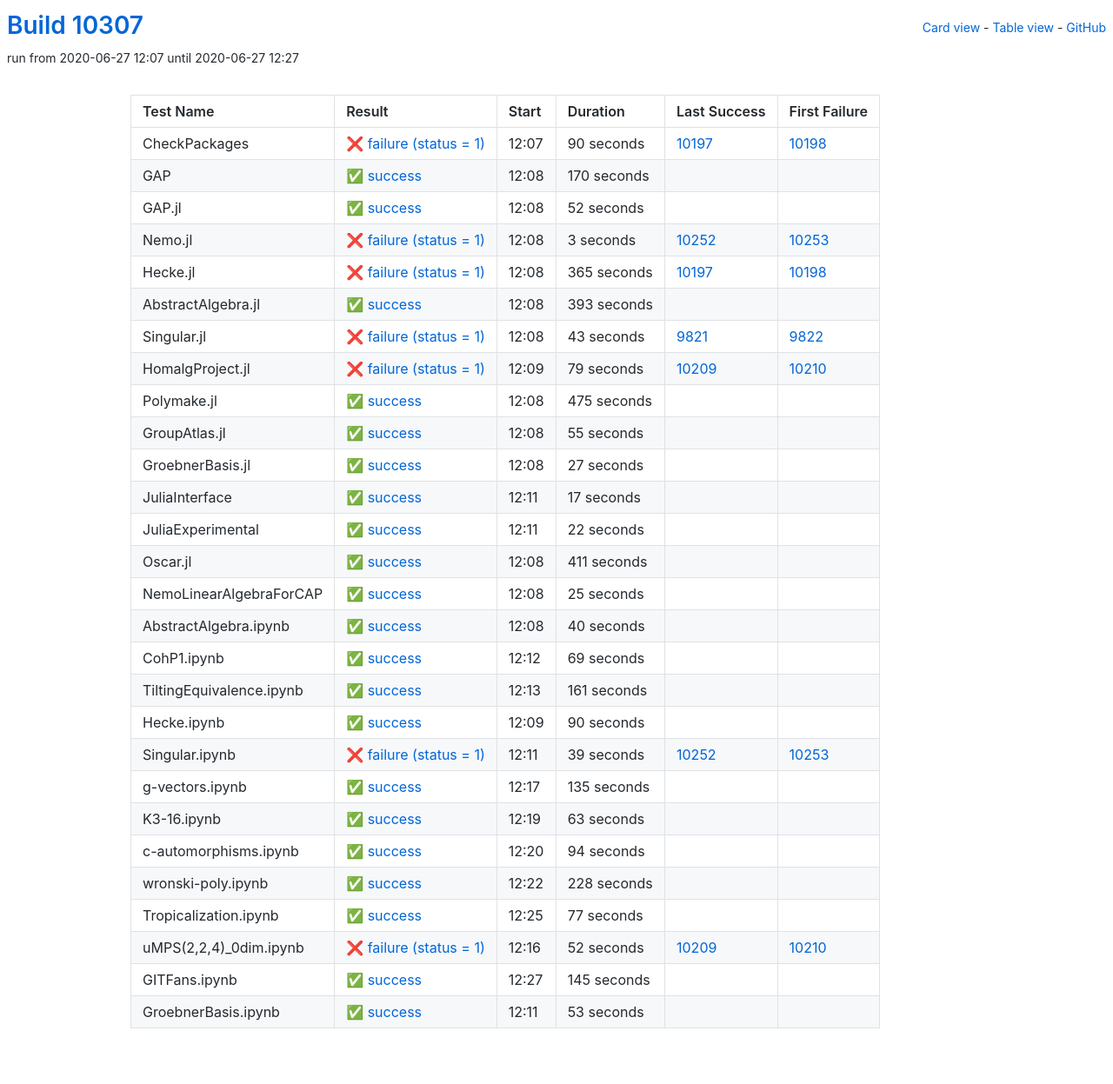
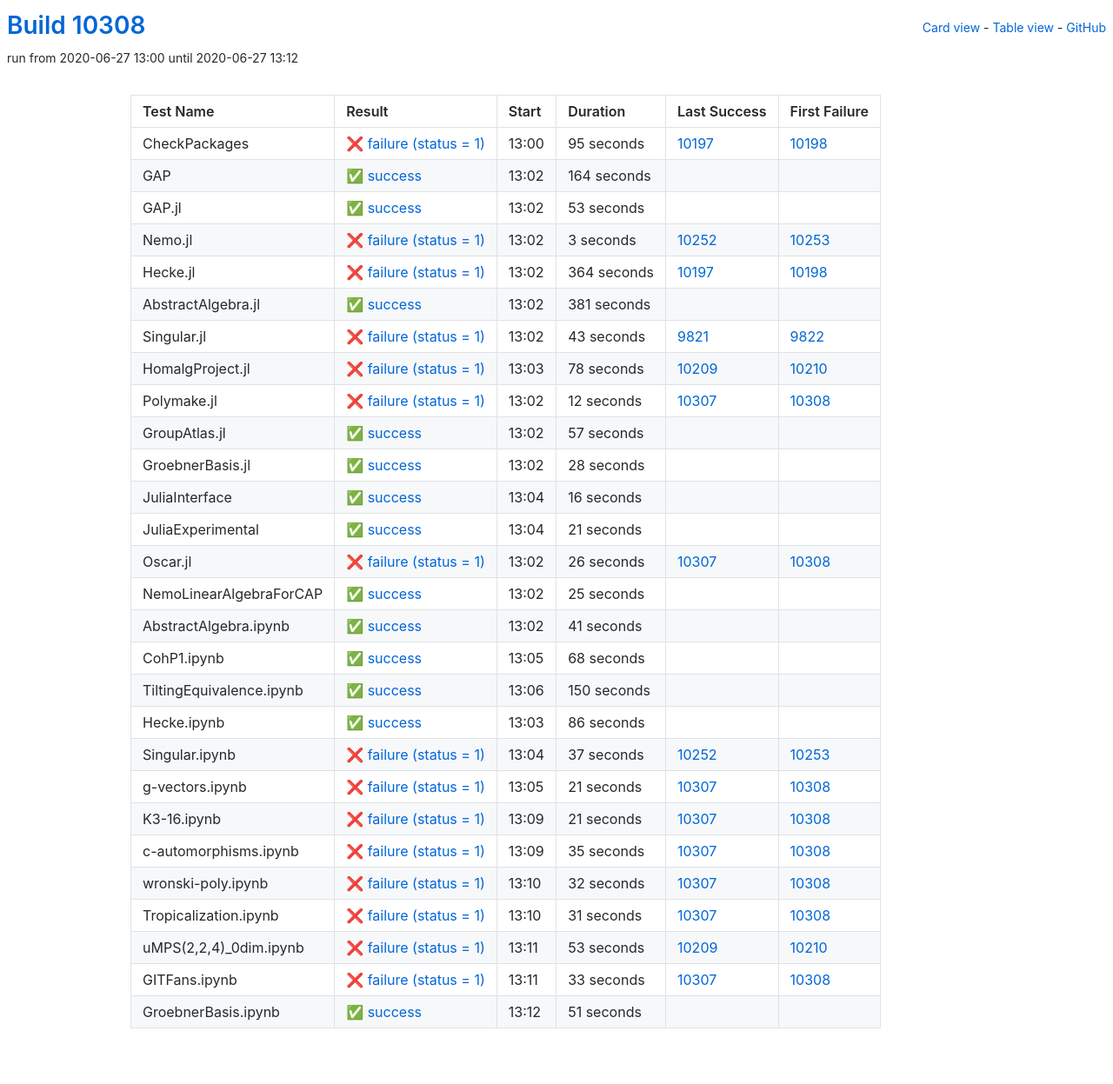
Before and after one commit to oscar-system/oscar-ci-status, a Jekyll site: the page built from table.html, in a window 1280 px wide. Shown: the whole page at 87% size. Built offline with Jekyll 4.4.1, drawn with Linux system fonts in a browser that asks for light colours.

Commit message:
Build #10308

```diff
--- a/_data/ci.yml
+++ b/_data/ci.yml
@@ -1,6 +1,6 @@
 ---
-build: 10307
-build_url: https://oscarci.mathematik.uni-kl.de/job/oscar/10307/
+build: 10308
+build_url: https://oscarci.mathematik.uni-kl.de/job/oscar/10308/
 job: oscar
 organization: oscar-system
 repo: oscar-ci-status
@@ -8,44 +8,44 @@ repourl: https://github.com/oscar-system/oscar-ci-status
 tests:
 - name: CheckPackages
   id: checkpackages
-  log: https://oscarci.mathematik.uni-kl.de/job/oscar/10307/artifact/logs/build-10307/CheckPackages.log
-  start: 2020-06-27 12:07
+  log: https://oscarci.mathematik.uni-kl.de/job/oscar/10308/artifact/logs/build-10308/CheckPackages.log
+  start: 2020-06-27 13:00
   success: false
   exitcode: 1
   status: failure
-  duration: 90
+  duration: 95
   last_success: 10197
   last_success_url: https://oscarci.mathematik.uni-kl.de/job/oscar/10197/
   first_failure: 10198
   first_failure_url: https://oscarci.mathematik.uni-kl.de/job/oscar/10198/
 - name: GAP
   id: gap
-  log: https://oscarci.mathematik.uni-kl.de/job/oscar/10307/artifact/logs/build-10307/GAP.log
-  start: 2020-06-27 12:08
+  log: https://oscarci.mathematik.uni-kl.de/job/oscar/10308/artifact/logs/build-10308/GAP.log
+  start: 2020-06-27 13:02
   success: true
   exitcode: 0
   status: success
-  duration: 170
+  duration: 164
   last_success: false
   last_success_url:
   first_failure: false
   first_failure_url:
 - name: GAP.jl
   id: gap-jl
-  log: https://oscarci.mathematik.uni-kl.de/job/oscar/10307/artifact/logs/build-10307/GAP.jl.log
-  start: 2020-06-27 12:08
+  log: https://oscarci.mathematik.uni-kl.de/job/oscar/10308/artifact/logs/build-10308/GAP.jl.log
+  start: 2020-06-27 13:02
   success: true
   exitcode: 0
   status: success
-  duration: 52
+  duration: 53
   last_success: false
   last_success_url:
   first_failure: false
   first_failure_url:
 - name: Nemo.jl
   id: nemo-jl
-  log: https://oscarci.mathematik.uni-kl.de/job/oscar/10307/artifact/logs/build-10307/Nemo.jl.log
-  start: 2020-06-27 12:08
+  log: https://oscarci.mathematik.uni-kl.de/job/oscar/10308/artifact/logs/build-10308/Nemo.jl.log
+  start: 2020-06-27 13:02
   success: false
   exitcode: 1
   status: failure
@@ -56,32 +56,32 @@ tests:
   first_failure_url: https://oscarci.mathematik.uni-kl.de/job/oscar/10253/
 - name: Hecke.jl
   id: hecke-jl
-  log: https://oscarci.mathematik.uni-kl.de/job/oscar/10307/artifact/logs/build-10307/Hecke.jl.log
-  start: 2020-06-27 12:08
+  log: https://oscarci.mathematik.uni-kl.de/job/oscar/10308/artifact/logs/build-10308/Hecke.jl.log
+  start: 2020-06-27 13:02
   success: false
   exitcode: 1
   status: failure
-  duration: 365
+  duration: 364
   last_success: 10197
   last_success_url: https://oscarci.mathematik.uni-kl.de/job/oscar/10197/
   first_failure: 10198
   first_failure_url: https://oscarci.mathematik.uni-kl.de/job/oscar/10198/
 - name: AbstractAlgebra.jl
   id: abstractalgebra-jl
-  log: https://oscarci.mathematik.uni-kl.de/job/oscar/10307/artifact/logs/build-10307/AbstractAlgebra.jl.log
-  start: 2020-06-27 12:08
+  log: https://oscarci.mathematik.uni-kl.de/job/oscar/10308/artifact/logs/build-10308/AbstractAlgebra.jl.log
+  start: 2020-06-27 13:02
   success: true
   exitcode: 0
   status: success
-  duration: 393
+  duration: 381
   last_success: false
   last_success_url:
   first_failure: false
   first_failure_url:
 - name: Singular.jl
   id: singular-jl
-  log: https://oscarci.mathematik.uni-kl.de/job/oscar/10307/artifact/logs/build-10307/Singular.jl.log
-  start: 2020-06-27 12:08
+  log: https://oscarci.mathematik.uni-kl.de/job/oscar/10308/artifact/logs/build-10308/Singular.jl.log
+  start: 2020-06-27 13:02
   success: false
   exitcode: 1
   status: failure
@@ -92,92 +92,92 @@ tests:
   first_failure_url: https://oscarci.mathematik.uni-kl.de/job/oscar/9822/
 - name: HomalgProject.jl
   id: homalgproject-jl
-  log: https://oscarci.mathematik.uni-kl.de/job/oscar/10307/artifact/logs/build-10307/HomalgProject.jl.log
-  start: 2020-06-27 12:09
+  log: https://oscarci.mathematik.uni-kl.de/job/oscar/10308/artifact/logs/build-10308/HomalgProject.jl.log
+  start: 2020-06-27 13:03
   success: false
   exitcode: 1
   status: failure
-  duration: 79
+  duration: 78
   last_success: 10209
   last_success_url: https://oscarci.mathematik.uni-kl.de/job/oscar/10209/
   first_failure: 10210
   first_failure_url: https://oscarci.mathematik.uni-kl.de/job/oscar/10210/
 - name: Polymake.jl
   id: polymake-jl
-  log: https://oscarci.mathematik.uni-kl.de/job/oscar/10307/artifact/logs/build-10307/Polymake.jl.log
-  start: 2020-06-27 12:08
+  log: https://oscarci.mathematik.uni-kl.de/job/oscar/10308/artifact/logs/build-10308/Polymake.jl.log
+  start: 2020-06-27 13:02
+  success: false
+  exitcode: 1
+  status: failure
+  duration: 12
+  last_success: 10307
+  last_success_url: https://oscarci.mathematik.uni-kl.de/job/oscar/10307/
+  first_failure: 10308
+  first_failure_url: https://oscarci.mathematik.uni-kl.de/job/oscar/10308/
+- name: GroupAtlas.jl
+  id: groupatlas-jl
+  log: https://oscarci.mathematik.uni-kl.de/job/oscar/10308/artifact/logs/build-10308/GroupAtlas.jl.log
+  start: 2020-06-27 13:02
   success: true
   exitcode: 0
   status: success
-  duration: 475
-  last_success: false
-  last_success_url:
-  first_failure: false
-  first_failure_url:
-- name: GroupAtlas.jl
-  id: groupatlas-jl
-  log: https://oscarci.mathematik.uni-kl.de/job/oscar/10307/artifact/logs/build-10307/GroupAtlas.jl.log
-  start: 2020-06-27 12:08
-  success: true
-  exitcode: 0
-  status: success
-  duration: 55
+  duration: 57
   last_success: false
   last_success_url:
   first_failure: false
   first_failure_url:
 - name: GroebnerBasis.jl
   id: groebnerbasis-jl
-  log: https://oscarci.mathematik.uni-kl.de/job/oscar/10307/artifact/logs/build-10307/GroebnerBasis.jl.log
-  start: 2020-06-27 12:08
+  log: https://oscarci.mathematik.uni-kl.de/job/oscar/10308/artifact/logs/build-10308/GroebnerBasis.jl.log
+  start: 2020-06-27 13:02
   success: true
   exitcode: 0
   status: success
-  duration: 27
+  duration: 28
   last_success: false
   last_success_url:
   first_failure: false
   first_failure_url:
 - name: JuliaInterface
   id: juliainterface
-  log: https://oscarci.mathematik.uni-kl.de/job/oscar/10307/artifact/logs/build-10307/JuliaInterface.log
-  start: 2020-06-27 12:11
+  log: https://oscarci.mathematik.uni-kl.de/job/oscar/10308/artifact/logs/build-10308/JuliaInterface.log
+  start: 2020-06-27 13:04
   success: true
   exitcode: 0
   status: success
-  duration: 17
+  duration: 16
   last_success: false
   last_success_url:
   first_failure: false
   first_failure_url:
 - name: JuliaExperimental
   id: juliaexperimental
-  log: https://oscarci.mathematik.uni-kl.de/job/oscar/10307/artifact/logs/build-10307/JuliaExperimental.log
-  start: 2020-06-27 12:11
+  log: https://oscarci.mathematik.uni-kl.de/job/oscar/10308/artifact/logs/build-10308/JuliaExperimental.log
+  start: 2020-06-27 13:04
   success: true
   exitcode: 0
   status: success
-  duration: 22
+  duration: 21
   last_success: false
   last_success_url:
   first_failure: false
   first_failure_url:
 - name: Oscar.jl
   id: oscar-jl
-  log: https://oscarci.mathematik.uni-kl.de/job/oscar/10307/artifact/logs/build-10307/Oscar.jl.log
-  start: 2020-06-27 12:08
-  success: true
-  exitcode: 0
-  status: success
-  duration: 411
-  last_success: false
-  last_success_url:
-  first_failure: false
-  first_failure_url:
+  log: https://oscarci.mathematik.uni-kl.de/job/oscar/10308/artifact/logs/build-10308/Oscar.jl.log
+  start: 2020-06-27 13:02
+  success: false
+  exitcode: 1
+  status: failure
+  duration: 26
+  last_success: 10307
+  last_success_url: https://oscarci.mathematik.uni-kl.de/job/oscar/10307/
+  first_failure: 10308
+  first_failure_url: https://oscarci.mathematik.uni-kl.de/job/oscar/10308/
 - name: NemoLinearAlgebraForCAP
   id: nemolinearalgebraforcap
-  log: https://oscarci.mathematik.uni-kl.de/job/oscar/10307/artifact/logs/build-10307/NemoLinearAlgebraForCAP.log
-  start: 2020-06-27 12:08
+  log: https://oscarci.mathematik.uni-kl.de/job/oscar/10308/artifact/logs/build-10308/NemoLinearAlgebraForCAP.log
+  start: 2020-06-27 13:02
   success: true
   exitcode: 0
   status: success
@@ -188,157 +188,157 @@ tests:
   first_failure_url:
 - name: AbstractAlgebra.ipynb
   id: abstractalgebra-ipynb
-  log: https://oscarci.mathematik.uni-kl.de/job/oscar/10307/artifact/logs/build-10307/AbstractAlgebra.ipynb.log
-  start: 2020-06-27 12:08
+  log: https://oscarci.mathematik.uni-kl.de/job/oscar/10308/artifact/logs/build-10308/AbstractAlgebra.ipynb.log
+  start: 2020-06-27 13:02
   success: true
   exitcode: 0
   status: success
-  duration: 40
+  duration: 41
   last_success: false
   last_success_url:
   first_failure: false
   first_failure_url:
 - name: CohP1.ipynb
   id: cohp1-ipynb
-  log: https://oscarci.mathematik.uni-kl.de/job/oscar/10307/artifact/logs/build-10307/CohP1.ipynb.log
-  start: 2020-06-27 12:12
+  log: https://oscarci.mathematik.uni-kl.de/job/oscar/10308/artifact/logs/build-10308/CohP1.ipynb.log
+  start: 2020-06-27 13:05
   success: true
   exitcode: 0
   status: success
-  duration: 69
+  duration: 68
   last_success: false
   last_success_url:
   first_failure: false
   first_failure_url:
 - name: TiltingEquivalence.ipynb
   id: tiltingequivalence-ipynb
-  log: https://oscarci.mathematik.uni-kl.de/job/oscar/10307/artifact/logs/build-10307/TiltingEquivalence.ipynb.log
-  start: 2020-06-27 12:13
+  log: https://oscarci.mathematik.uni-kl.de/job/oscar/10308/artifact/logs/build-10308/TiltingEquivalence.ipynb.log
+  start: 2020-06-27 13:06
   success: true
   exitcode: 0
   status: success
-  duration: 161
+  duration: 150
   last_success: false
   last_success_url:
   first_failure: false
   first_failure_url:
 - name: Hecke.ipynb
   id: hecke-ipynb
-  log: https://oscarci.mathematik.uni-kl.de/job/oscar/10307/artifact/logs/build-10307/Hecke.ipynb.log
-  start: 2020-06-27 12:09
+  log: https://oscarci.mathematik.uni-kl.de/job/oscar/10308/artifact/logs/build-10308/Hecke.ipynb.log
+  start: 2020-06-27 13:03
   success: true
   exitcode: 0
   status: success
-  duration: 90
+  duration: 86
   last_success: false
   last_success_url:
   first_failure: false
   first_failure_url:
 - name: Singular.ipynb
   id: singular-ipynb
-  log: https://oscarci.mathematik.uni-kl.de/job/oscar/10307/artifact/logs/build-10307/Singular.ipynb.log
-  start: 2020-06-27 12:11
+  log: https://oscarci.mathematik.uni-kl.de/job/oscar/10308/artifact/logs/build-10308/Singular.ipynb.log
+  start: 2020-06-27 13:04
   success: false
   exitcode: 1
   status: failure
-  duration: 39
+  duration: 37
   last_success: 10252
   last_success_url: https://oscarci.mathematik.uni-kl.de/job/oscar/10252/
   first_failure: 10253
   first_failure_url: https://oscarci.mathematik.uni-kl.de/job/oscar/10253/
 - name: g-vectors.ipynb
   id: g-vectors-ipynb
-  log: https://oscarci.mathematik.uni-kl.de/job/oscar/10307/artifact/logs/build-10307/g-vectors.ipynb.log
-  start: 2020-06-27 12:17
-  success: true
-  exitcode: 0
-  status: success
-  duration: 135
-  last_success: false
-  last_success_url:
-  first_failure: false
-  first_failure_url:
-- name: K3-16.ipynb
-  id: k3-16-ipynb
-  log: https://oscarci.mathematik.uni-kl.de/job/oscar/10307/artifact/logs/build-10307/K3-16.ipynb.log
-  start: 2020-06-27 12:19
-  success: true
-  exitcode: 0
-  status: success
-  duration: 63
-  last_success: false
-  last_success_url:
-  first_failure: false
-  first_failure_url:
-- name: c-automorphisms.ipynb
-  id: c-automorphisms-ipynb
-  log: https://oscarci.mathematik.uni-kl.de/job/oscar/10307/artifact/logs/build-10307/c-automorphisms.ipynb.log
-  start: 2020-06-27 12:20
-  success: true
-  exitcode: 0
-  status: success
-  duration: 94
-  last_success: false
-  last_success_url:
-  first_failure: false
-  first_failure_url:
-- name: wronski-poly.ipynb
-  id: wronski-poly-ipynb
-  log: https://oscarci.mathematik.uni-kl.de/job/oscar/10307/artifact/logs/build-10307/wronski-poly.ipynb.log
-  start: 2020-06-27 12:22
-  success: true
-  exitcode: 0
-  status: success
-  duration: 228
-  last_success: false
-  last_success_url:
-  first_failure: false
-  first_failure_url:
-- name: Tropicalization.ipynb
-  id: tropicalization-ipynb
-  log: https://oscarci.mathematik.uni-kl.de/job/oscar/10307/artifact/logs/build-10307/Tropicalization.ipynb.log
-  start: 2020-06-27 12:25
-  success: true
-  exitcode: 0
-  status: success
-  duration: 77
-  last_success: false
-  last_success_url:
-  first_failure: false
-  first_failure_url:
-- name: uMPS(2,2,4)_0dim.ipynb
-  id: umps-2-2-4-0dim-ipynb
-  log: https://oscarci.mathematik.uni-kl.de/job/oscar/10307/artifact/logs/build-10307/uMPS-2-2-4-_0dim.ipynb.log
-  start: 2020-06-27 12:16
+  log: https://oscarci.mathematik.uni-kl.de/job/oscar/10308/artifact/logs/build-10308/g-vectors.ipynb.log
+  start: 2020-06-27 13:05
   success: false
   exitcode: 1
   status: failure
-  duration: 52
+  duration: 21
+  last_success: 10307
+  last_success_url: https://oscarci.mathematik.uni-kl.de/job/oscar/10307/
+  first_failure: 10308
+  first_failure_url: https://oscarci.mathematik.uni-kl.de/job/oscar/10308/
+- name: K3-16.ipynb
+  id: k3-16-ipynb
+  log: https://oscarci.mathematik.uni-kl.de/job/oscar/10308/artifact/logs/build-10308/K3-16.ipynb.log
+  start: 2020-06-27 13:09
+  success: false
+  exitcode: 1
+  status: failure
+  duration: 21
+  last_success: 10307
+  last_success_url: https://oscarci.mathematik.uni-kl.de/job/oscar/10307/
+  first_failure: 10308
+  first_failure_url: https://oscarci.mathematik.uni-kl.de/job/oscar/10308/
+- name: c-automorphisms.ipynb
+  id: c-automorphisms-ipynb
+  log: https://oscarci.mathematik.uni-kl.de/job/oscar/10308/artifact/logs/build-10308/c-automorphisms.ipynb.log
+  start: 2020-06-27 13:09
+  success: false
+  exitcode: 1
+  status: failure
+  duration: 35
+  last_success: 10307
+  last_success_url: https://oscarci.mathematik.uni-kl.de/job/oscar/10307/
+  first_failure: 10308
+  first_failure_url: https://oscarci.mathematik.uni-kl.de/job/oscar/10308/
+- name: wronski-poly.ipynb
+  id: wronski-poly-ipynb
+  log: https://oscarci.mathematik.uni-kl.de/job/oscar/10308/artifact/logs/build-10308/wronski-poly.ipynb.log
+  start: 2020-06-27 13:10
+  success: false
+  exitcode: 1
+  status: failure
+  duration: 32
+  last_success: 10307
+  last_success_url: https://oscarci.mathematik.uni-kl.de/job/oscar/10307/
+  first_failure: 10308
+  first_failure_url: https://oscarci.mathematik.uni-kl.de/job/oscar/10308/
+- name: Tropicalization.ipynb
+  id: tropicalization-ipynb
+  log: https://oscarci.mathematik.uni-kl.de/job/oscar/10308/artifact/logs/build-10308/Tropicalization.ipynb.log
+  start: 2020-06-27 13:10
+  success: false
+  exitcode: 1
+  status: failure
+  duration: 31
+  last_success: 10307
+  last_success_url: https://oscarci.mathematik.uni-kl.de/job/oscar/10307/
+  first_failure: 10308
+  first_failure_url: https://oscarci.mathematik.uni-kl.de/job/oscar/10308/
+- name: uMPS(2,2,4)_0dim.ipynb
+  id: umps-2-2-4-0dim-ipynb
+  log: https://oscarci.mathematik.uni-kl.de/job/oscar/10308/artifact/logs/build-10308/uMPS-2-2-4-_0dim.ipynb.log
+  start: 2020-06-27 13:11
+  success: false
+  exitcode: 1
+  status: failure
+  duration: 53
   last_success: 10209
   last_success_url: https://oscarci.mathematik.uni-kl.de/job/oscar/10209/
   first_failure: 10210
   first_failure_url: https://oscarci.mathematik.uni-kl.de/job/oscar/10210/
 - name: GITFans.ipynb
   id: gitfans-ipynb
-  log: https://oscarci.mathematik.uni-kl.de/job/oscar/10307/artifact/logs/build-10307/GITFans.ipynb.log
-  start: 2020-06-27 12:27
+  log: https://oscarci.mathematik.uni-kl.de/job/oscar/10308/artifact/logs/build-10308/GITFans.ipynb.log
+  start: 2020-06-27 13:11
+  success: false
+  exitcode: 1
+  status: failure
+  duration: 33
+  last_success: 10307
+  last_success_url: https://oscarci.mathematik.uni-kl.de/job/oscar/10307/
+  first_failure: 10308
+  first_failure_url: https://oscarci.mathematik.uni-kl.de/job/oscar/10308/
+- name: GroebnerBasis.ipynb
+  id: groebnerbasis-ipynb
+  log: https://oscarci.mathematik.uni-kl.de/job/oscar/10308/artifact/logs/build-10308/GroebnerBasis.ipynb.log
+  start: 2020-06-27 13:12
   success: true
   exitcode: 0
   status: success
-  duration: 145
+  duration: 51
   last_success: false
   last_success_url:
   first_failure: false
   first_failure_url:
-- name: GroebnerBasis.ipynb
-  id: groebnerbasis-ipynb
-  log: https://oscarci.mathematik.uni-kl.de/job/oscar/10307/artifact/logs/build-10307/GroebnerBasis.ipynb.log
-  start: 2020-06-27 12:11
-  success: true
-  exitcode: 0
-  status: success
-  duration: 53
-  last_success: false
-  last_success_url:
-  first_failure: false
-  first_failure_url:
```
Also changed, not shown: README.md.
